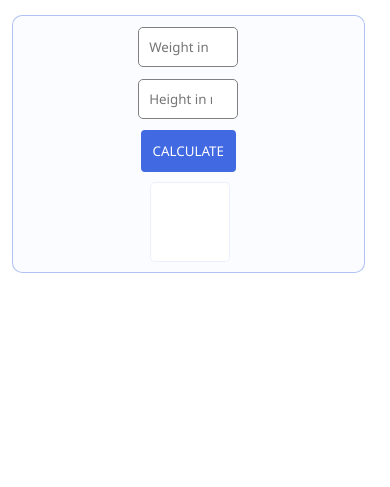
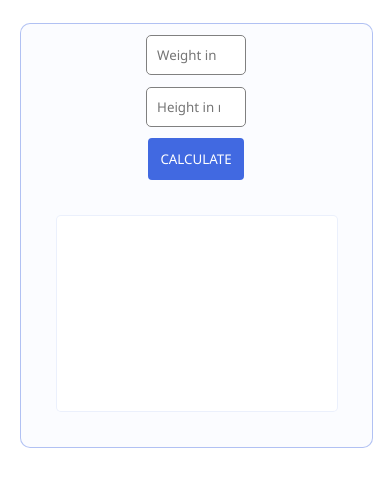
Before and after one commit to InnocentEdem/bmi, a plain HTML site: page index.html in a window 390 px wide. Shown: the part 73-560 px from the top of the page. Drawn offline with Linux system fonts and the light colour scheme.

Commit message:
expanded text box in responsive mode.

```diff
--- a/style.css
+++ b/style.css
@@ -99,13 +99,17 @@ label{
     width: 90%;
     height: 100%;
     text-align: center;
-    margin: 3vw;
+    margin:5%;
 
    }
    .result{
        position: static;
        text-align: center;
-       margin-left: 30%;
+       margin: 10% 10% ;
+       width:80% ;
+       height: auto;
+       min-height: 50vw;
+
    }
    .enter-button{
        margin: 10px;
@@ -121,9 +125,9 @@ label{
     text-align: center;
 }
     .result{
-        font-size: 1.5vw;
-        margin-left: 39%;
-        margin-bottom: 10px;
+        font-size: 5vw;
+
+
     }
     input{
         width:98%;
```
